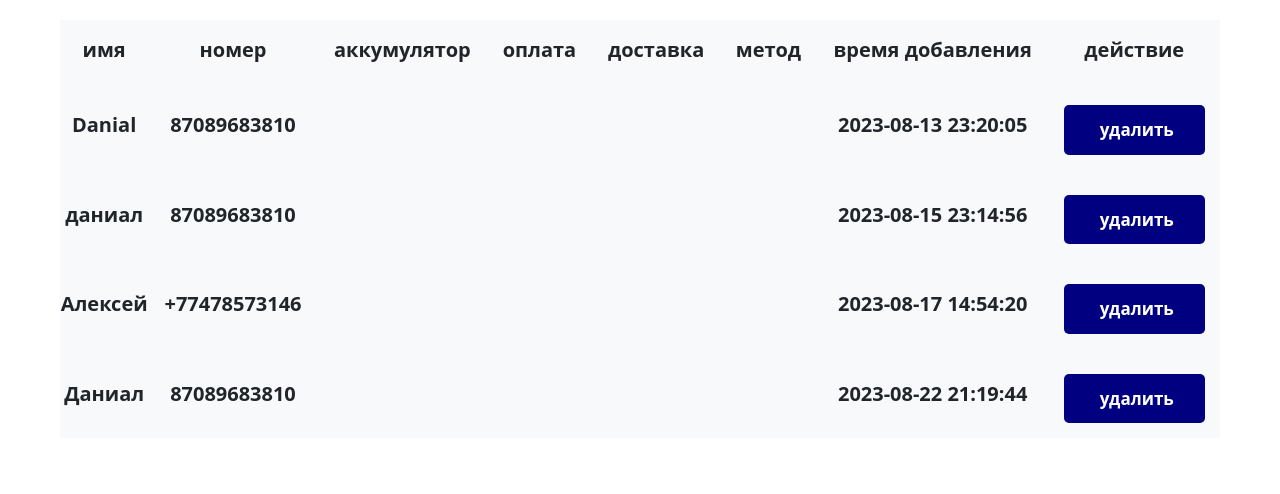
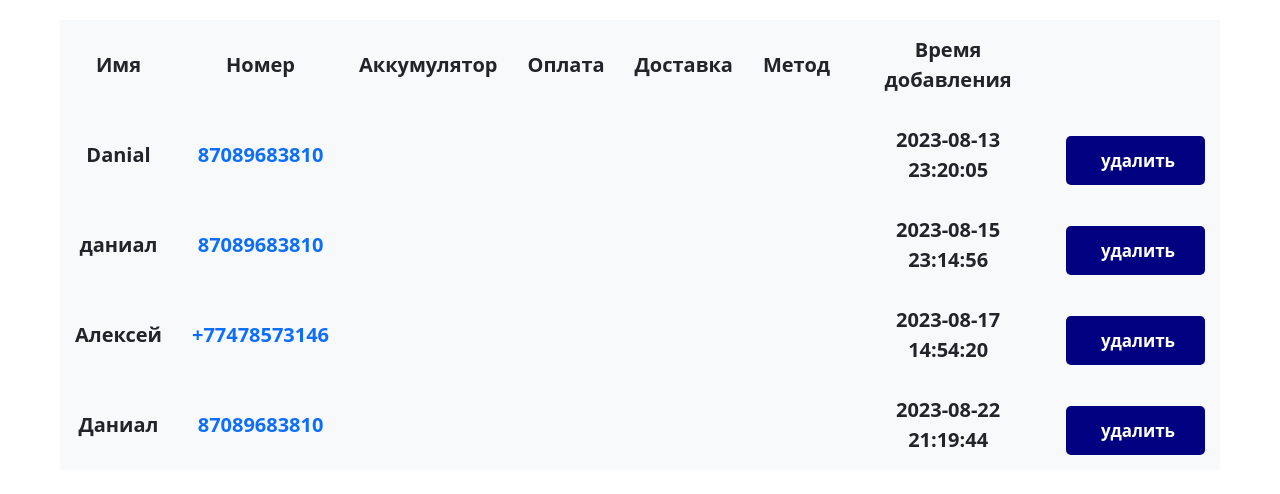
Before and after one commit to MasterKurosava/acco, a PHP site: page /order-admin.php in a window 1280 px wide. Shown: the part 122-616 px from the top of the page. Run offline with PHP 8.4, Linux system fonts and the light colour scheme; the visitor is signed in with stand-in values (Sample User, id 1); data comes from the database, SQL or seed files in the repository.

Commit message:
Change admin panel

```diff
--- a/admin.php
+++ b/admin.php
@@ -21,7 +21,7 @@
     <header class="container">
       <nav class="navbar navbar-expand-lg navbar-light bg-light">
           <div class="container-fluid">
-              <a class="navbar-brand" href="https://akk-o.kz/"><img src="images/logo.png" class="logo" alt=""></a>
+              <a class="navbar-brand logo" href="https://akk-o.kz/"><img src="images/logo.png" class="logo" alt=""></a>
               <button class="navbar-toggler" type="button" data-bs-toggle="collapse" data-bs-target="#navbarNavAltMarkup" aria-controls="navbarNavAltMarkup" aria-expanded="false" aria-label="Toggle navigation">
                   <span class="navbar-toggler-icon"></span>
               </button>
@@ -35,12 +35,12 @@
       </nav>
     </header>
 
-    <div class="mt-5 admin">
+    <div class="mt-5 mb-5 admin">
       <a href="battery-admin.php"><button type="button" class="btn bat-button w-75">Аккумуляторы</button></a>
       <br><br>
       <a href="sale-admin.php"><button type="button" class="btn bat-button w-75">Скидки</button></a>
       <br><br>
-	  <a href="order-admin.php"><button type="button" class="btn bat-button w-75">Заказы</button></a>
+	    <a href="order-admin.php"><button type="button" class="btn bat-button w-75">Заказы</button></a>
       <br><br>
       <a href="login/logout.php"><button type="button" class="btn bat-button w-75" >Выйти</button></a>
     </div>
--- a/css/admin.css
+++ b/css/admin.css
@@ -123,10 +123,6 @@ section{
     color:var(--black);
  }
 
- .display-product-table table td:first-child{
-    padding:0;
- }
-
  .display-product-table table tr:nth-child(even){
     background-color: var(--bg-color);
  }
@@ -158,7 +154,7 @@ section{
    color: black;
    font-size: 1.5rem;
    letter-spacing: 0.5px;
-   border-radius: 25px;
+   border-radius: 6px;
    transition: 0.3s;
    width: 100%;
  }
--- a/css/style.css
+++ b/css/style.css
@@ -177,6 +177,7 @@ a.logo img {
 .popup .close-btn {
   z-index: 1001;
   position:absolute;
+
   top:23px;
   right:23px;
   width:15px;
--- a/index.php
+++ b/index.php
@@ -67,7 +67,7 @@ include 'config.php';
                             <p class="subtext">вместе с нами экспертами</p>
                         </div>
                         <div class="col-md-5 carousel-form">
-                            <form action="form.php" method="post" class="form">
+                            <form action="form.php" method="post" class="form" style=" border: 3px solid #007af8;">
                                 <div class="input-container">
                                     <input type="text" name="name" class="input w-100" placeholder="ФИО" required/>
                                 </div>
--- a/order-admin.php
+++ b/order-admin.php
@@ -67,14 +67,14 @@ if(isset($message)){
         <section class="display-product-table">
             <table>
                 <thead>
-                    <th>имя</th>
-                    <th>номер</th>
-                    <th>аккумулятор</th>
-                    <th>оплата</th>
-                    <th>доставка</th>
-                    <th>метод</th>
-                    <th>время добавления</th>
-                    <th>действие</th>
+                    <th>Имя</th>
+                    <th>Номер</th>
+                    <th>Аккумулятор</th>
+                    <th>Оплата</th>
+                    <th>Доставка</th>
+                    <th>Метод</th>
+                    <th>Время добавления</th>
+                    <th></th>
                 </thead>
 
                 <tbody>
@@ -86,7 +86,7 @@ if(isset($message)){
                     ?>
                     <tr>
                         <td><?php echo $row['name']; ?></td>
-                        <td><?php echo $row['phone']; ?></td>
+                        <td><a style="text-decoration: none" href="tel: <?php echo $row['phone']; ?>"><?php echo $row['phone']; ?></a></td>
                         <td><?php echo $row['battery']; ?></td>
                         <td><?php echo $row['payment']; ?></td>
                         <td><?php echo $row['delivery']; ?></td>
```
Also changed, not shown: battery-admin.php (+12 -4 lines).
